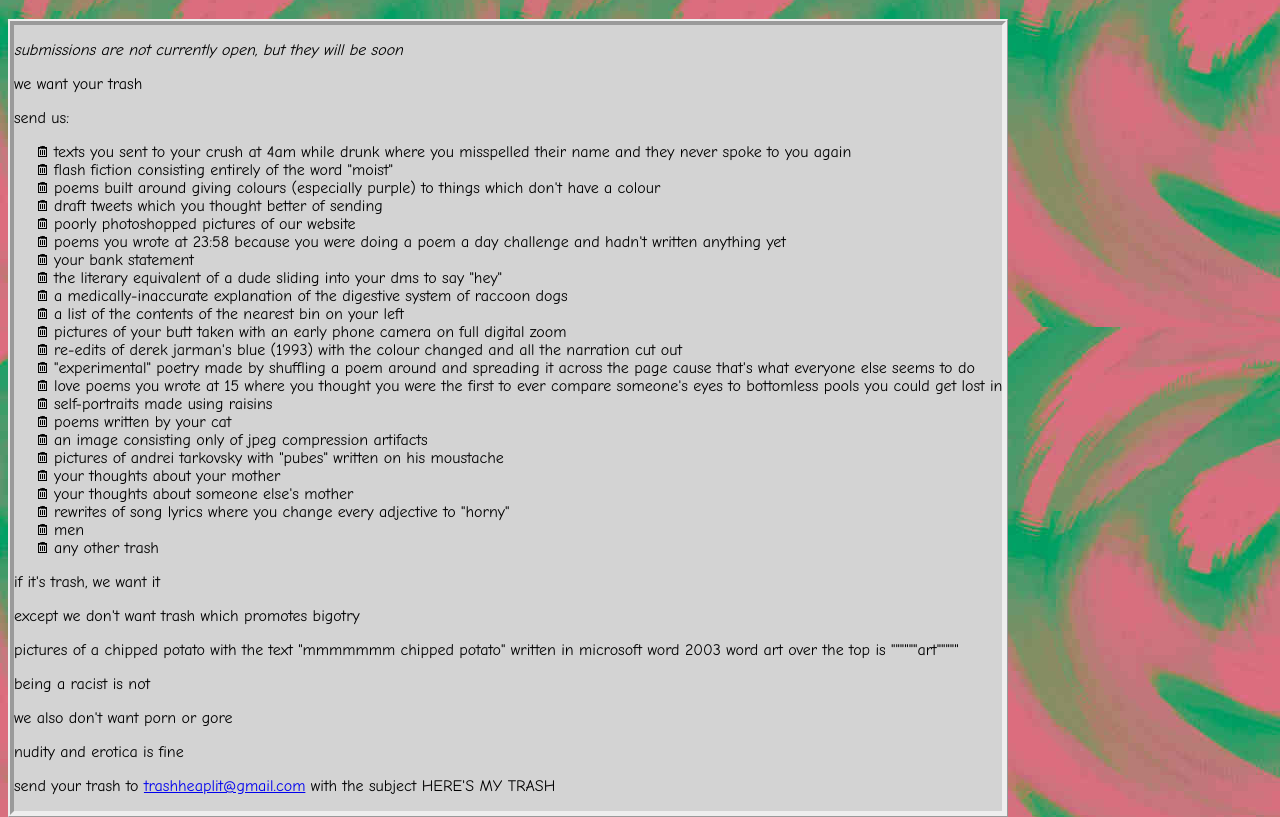
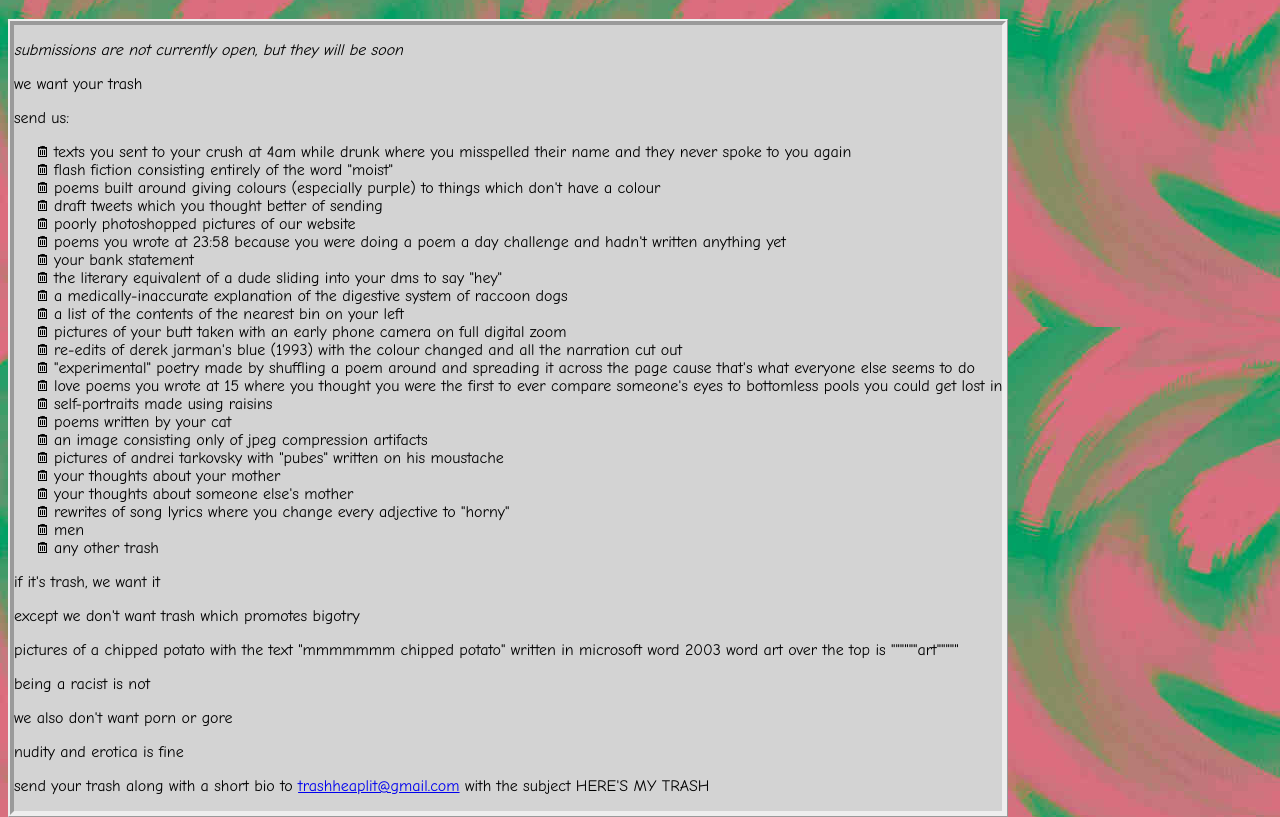
Before and after one commit to TartanLlama/trashheap, an Eleventy site: page submit.md in a window 1280 px wide. Shown: the part 173-990 px from the top of the page. Built offline with nearby package versions, Linux system fonts and the light colour scheme; Eleventy itself is replaced by a stand-in of ours; files that its build step writes are made by us from their sources.

Commit message:
Sub clarity

```diff
--- a/submit.md
+++ b/submit.md
@@ -45,4 +45,4 @@ we also don't want porn or gore
 
 nudity and erotica is fine
 
-send your trash to [trashheaplit@gmail.com](mailto:trashheaplit@gmail.com) with the subject HERE'S MY TRASH
+send your trash along with a short bio to [trashheaplit@gmail.com](mailto:trashheaplit@gmail.com) with the subject HERE'S MY TRASH
```
